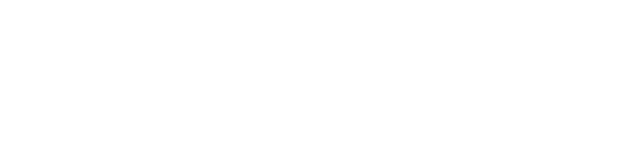
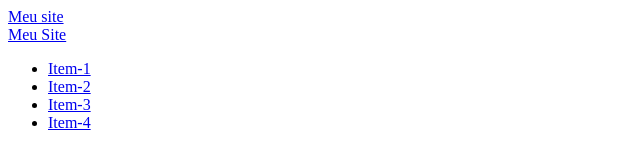
Before and after one commit to 1TDSPV-2023/exercicio-html1, a plain HTML site: page rm551521/index.html in a window 1280 px wide. Shown: the whole page, without its empty margins (0-640 px from the left). Drawn offline with Linux system fonts and the light colour scheme.

Commit message:
menu do git.

```diff
--- a/rm551521/index.html
+++ b/rm551521/index.html
@@ -7,6 +7,29 @@
     <title>ExercÍcio HTML</title>
 </head>
 <body>
+     <!--
+        Criar um link para # e colocar o texto "Meu Site" dentro do link.
+        Criar um menu com 4 links para as seções do site.
+        Crie ancoras para as seções do site. (Sobre, Serviços, Fotos e Contato)
+        Utilizando a semântica de elementos correta.
+    -->
+    <div>
+        <a href="https://pudim.com.br"target="_blank">Meu site</a>
+    </div><!-- Tag a responsável por direcionar o fluxo de navegação. -->
+    <!-- <a href="http://pudim.com.br" target="_blank">Meu Site</a><br>
+    <a href="mailto:email@email.com" target="_blank">email@email.com</a><br>
+    <a href="tel:11987562231" target="_blank">11987562231</a><br> -->
+    <a href="#" target="_blank">Meu Site</a><br>
+    <nav>
+        <ul>
+            <li><a href="#">Item-1</a></li>
+            <li><a href="#">Item-2</a></li>
+            <li><a href="#">Item-3</a></li>
+            <li><a href="#">Item-4</a></li>
+        </ul>
+    </nav>
+
+</div>
 
 </body>
 </html>
```
